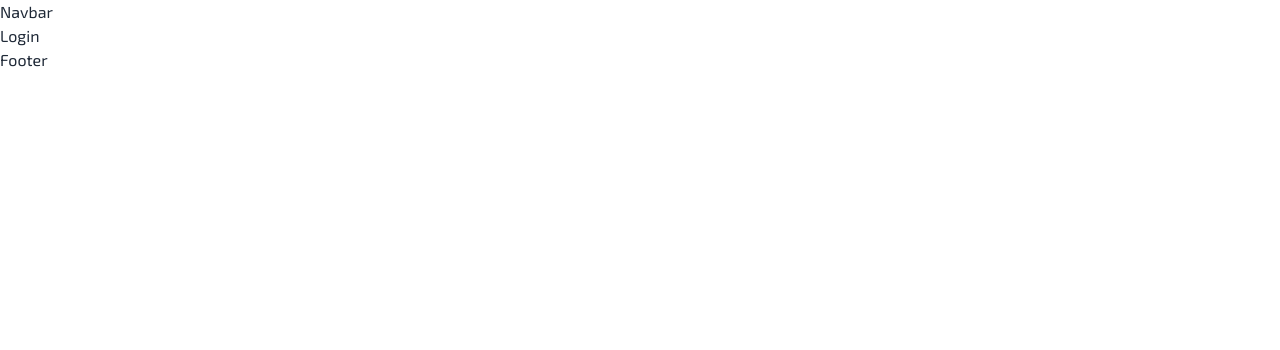
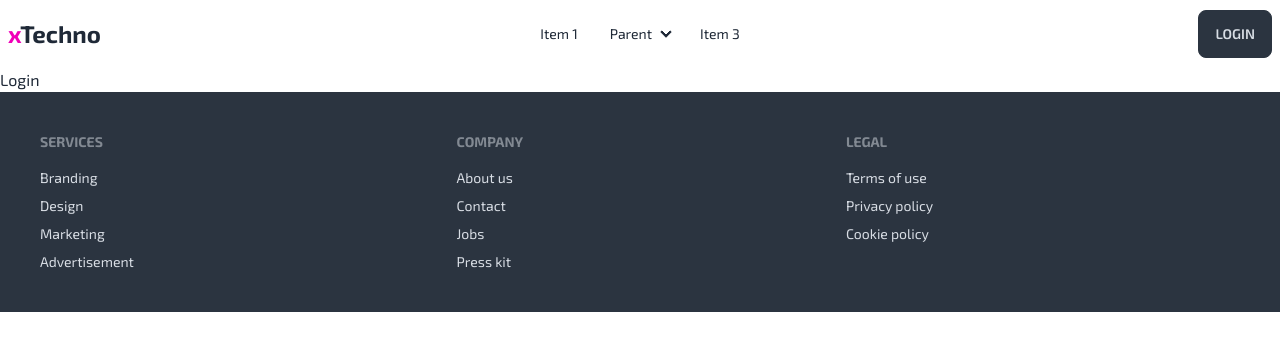
Before and after one commit to rocktohq/xtechno-client, a React (Vite) app: page /login in a window 1280 px wide. Shown: the top 350 px of the page. Built offline with nearby package versions, Linux system fonts and the light colour scheme.

Commit message:
Components Updated

```diff
--- a/src/components/Footer/Footer.jsx
+++ b/src/components/Footer/Footer.jsx
@@ -1,8 +1,27 @@
 
 const Footer = () => {
   return (
-    <footer>
-      Footer
+    <footer className="footer p-10 bg-neutral text-neutral-content">
+      <nav>
+        <header className="footer-title">Services</header>
+        <a className="link link-hover">Branding</a>
+        <a className="link link-hover">Design</a>
+        <a className="link link-hover">Marketing</a>
+        <a className="link link-hover">Advertisement</a>
+      </nav>
+      <nav>
+        <header className="footer-title">Company</header>
+        <a className="link link-hover">About us</a>
+        <a className="link link-hover">Contact</a>
+        <a className="link link-hover">Jobs</a>
+        <a className="link link-hover">Press kit</a>
+      </nav>
+      <nav>
+        <header className="footer-title">Legal</header>
+        <a className="link link-hover">Terms of use</a>
+        <a className="link link-hover">Privacy policy</a>
+        <a className="link link-hover">Cookie policy</a>
+      </nav>
     </footer>
   )
 }
--- a/src/components/Navbar/Navbar.jsx
+++ b/src/components/Navbar/Navbar.jsx
@@ -1,9 +1,46 @@
+import { Link } from "react-router-dom"
 
 const Navbar = () => {
   return (
-    <div>
-      Navbar
-    </div>
+    <nav className="navbar bg-base-100">
+      <div className="navbar-start">
+        <div className="dropdown">
+          <label tabIndex={0} className="btn btn-ghost lg:hidden">
+            <svg xmlns="http://www.w3.org/2000/svg" className="h-5 w-5" fill="none" viewBox="0 0 24 24" stroke="currentColor"><path strokeLinecap="round" strokeLinejoin="round" strokeWidth="2" d="M4 6h16M4 12h8m-8 6h16" /></svg>
+          </label>
+          <ul tabIndex={0} className="menu menu-sm dropdown-content mt-3 z-[1] p-2 shadow bg-base-100 rounded-box w-52">
+            <li><a>Item 1</a></li>
+            <li>
+              <a>Parent</a>
+              <ul className="p-2">
+                <li><a>Submenu 1</a></li>
+                <li><a>Submenu 2</a></li>
+              </ul>
+            </li>
+            <li><a>Item 3</a></li>
+          </ul>
+        </div>
+        <Link className="text-2xl font-bold"><span className="text-secondary">x</span>Techno</Link>
+      </div>
+      <div className="navbar-center hidden lg:flex">
+        <ul className="menu menu-horizontal px-1">
+          <li><a>Item 1</a></li>
+          <li tabIndex={0}>
+            <details>
+              <summary>Parent</summary>
+              <ul className="p-2">
+                <li><a>Submenu 1</a></li>
+                <li><a>Submenu 2</a></li>
+              </ul>
+            </details>
+          </li>
+          <li><a>Item 3</a></li>
+        </ul>
+      </div>
+      <div className="navbar-end">
+        <Link to="/login"><button className="btn btn-neutral">Login</button></Link>
+      </div>
+    </nav>
   )
 }
 
```
